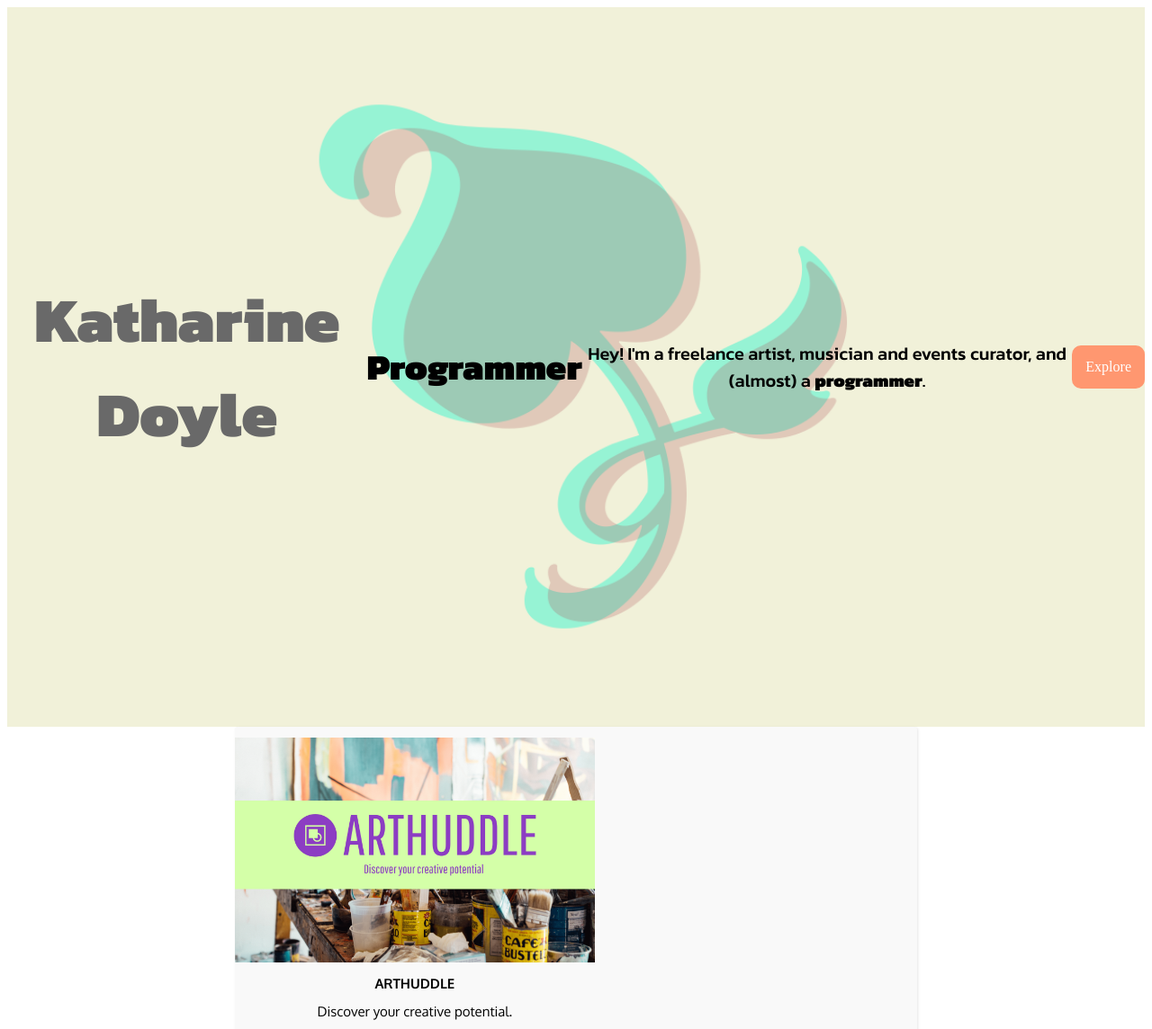
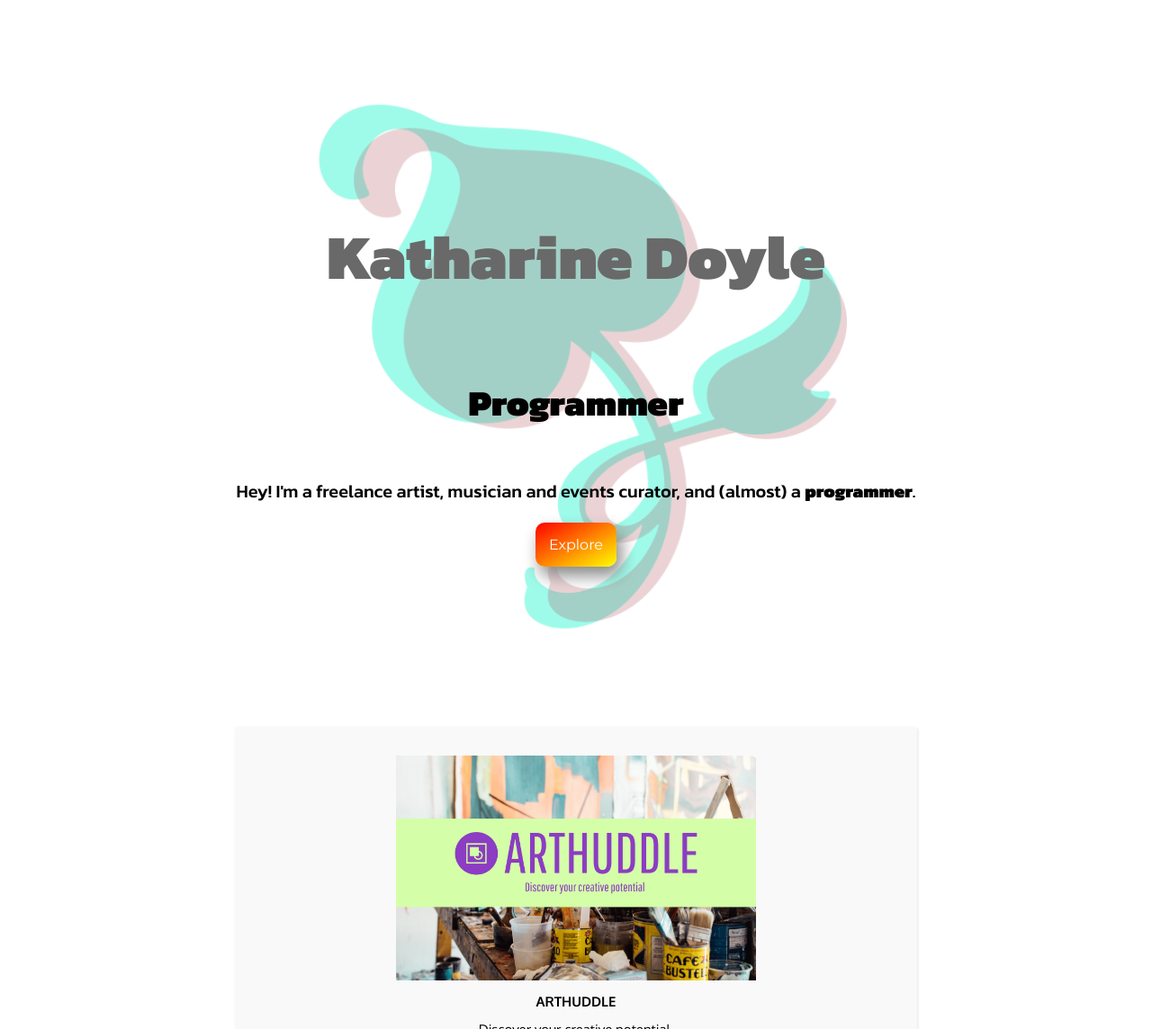
Before and after one commit to KatharineDoyle/profile, a PHP site: page / in a window 1280 px wide. Shown: the top 1144 px of the page at 90% size. Run offline with PHP 8.4, Linux system fonts and the light colour scheme; some libraries are stand-ins or nearby versions.

Commit message:
Changes to button

```diff
--- a/index.html
+++ b/index.html
@@ -10,12 +10,12 @@
 <body>
   <div id="banner">
     <!-- <img src="images/K_Doyle.png" alt="Katharine Doyle image" class="kath_image"> -->
+    <div class="intro-content">
     <h1>Katharine Doyle</h1>
     <h2>Programmer</h2>
-    <div class="intro-text">
       <p>Hey! I'm a freelance artist, musician and events curator, and (almost) a <strong>programmer</strong>.</p>
     </div>
-    <a href="http://www.katharinedoyle.com" class="btn-explore">Explore</a>
+      <a href="http://www.katharinedoyle.com" class="btn-explore">Explore</a>
   </div>
 
 <div id="projects">
@@ -23,15 +23,15 @@
   <div class="row">
     <div id="col-xs-12 col-sm-4">
       <div class="card">
-        <a href="https://arthuddle.info" class="website-link">
-            <img src="images/cover.png" alt="" class="card-image">
+        <a href="https://www.arthuddle.info" class="website-link">
+            <img src="images/cover.png" alt="Art Huddle" class="card-image">
         </a>
           <h1 class="card-title">ARTHUDDLE</h1>
           <h2 class="card-description">Discover your creative potential.</h2>
       </div>
        </div>
       <div class="card">
-        <a href="https://www.arthuddle.info" class="website-link">
+        <a href="https://radiant-garden-42342.herokuapp.com/cocktails" class="website-link">
           <img src="images/cocktails.png" alt="" class="card-image">
         </a>
         <h1 class="card-title">Spirited Away</h1>
--- a/style.css
+++ b/style.css
@@ -12,7 +12,9 @@
   box-shadow: 1px 1px 3px color: #3B2E5A;
   margin: auto;
   display: flex;
+  flex-direction: column;
   align-items: center;
+  justify-content: center;
 }
 .kath_image {
     display: block;
@@ -26,7 +28,10 @@
 }
 
 
-.intro-text {
+.intro-content {
+  display: flex;
+  flex-direction: column;
+  justify-content: center;
   font-family: 'Montserrat', sans-serif;
   font-size: 20px;
 }
@@ -51,6 +56,7 @@
   width: 400px;
   position: relative;
   background-position: center;
+  margin: 20px;
 }
 
 .card-image:hover {
@@ -93,17 +99,25 @@
   margin: auto;
   box-shadow: 1px 1px 3px rgba(0,0,0,0.1);
   padding: 12px 0 12px 0;
+  display: flex;
+  justify-content: center;
 }
 
 .btn-explore {
   color: white;
-  background-color: #FF9770;
+  background-image: linear-gradient(to bottom right, red, yellow);
   padding: 15px;
   border-radius: 10px;
+  flex-grow: 0;
+  font-family: 'Montserrat', sans-serif;
+  transition: all 2s ease;
+  box-shadow: 5px 10px 18px #888888;
 }
 
 .btn-explore:hover {
   text-decoration: none;
+  background-image: linear-gradient(to right, red , yellow);
+  color: black;
 }
 
 #banner h1, h2 {
```
Also changed, not shown: images/Banner.png.
